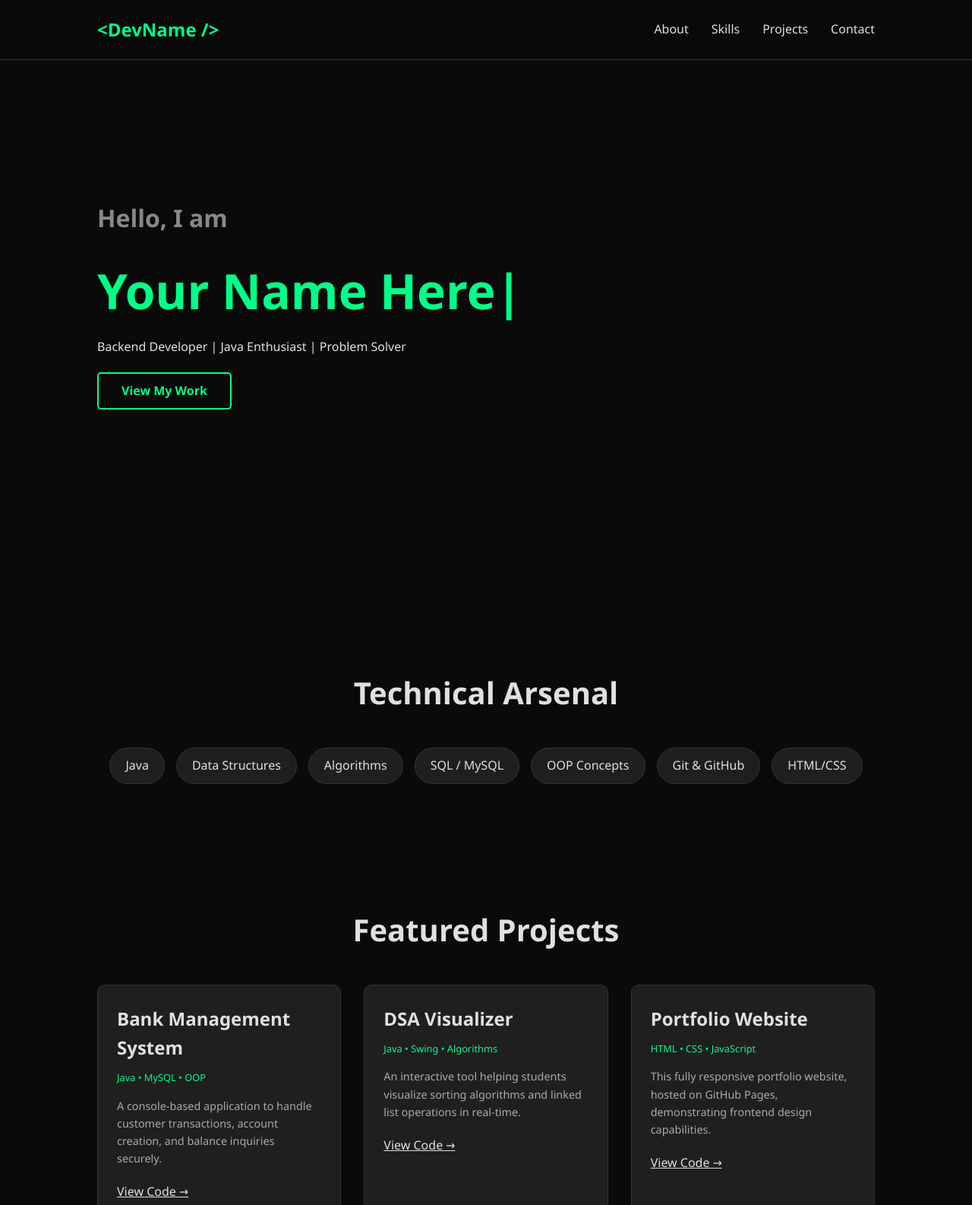
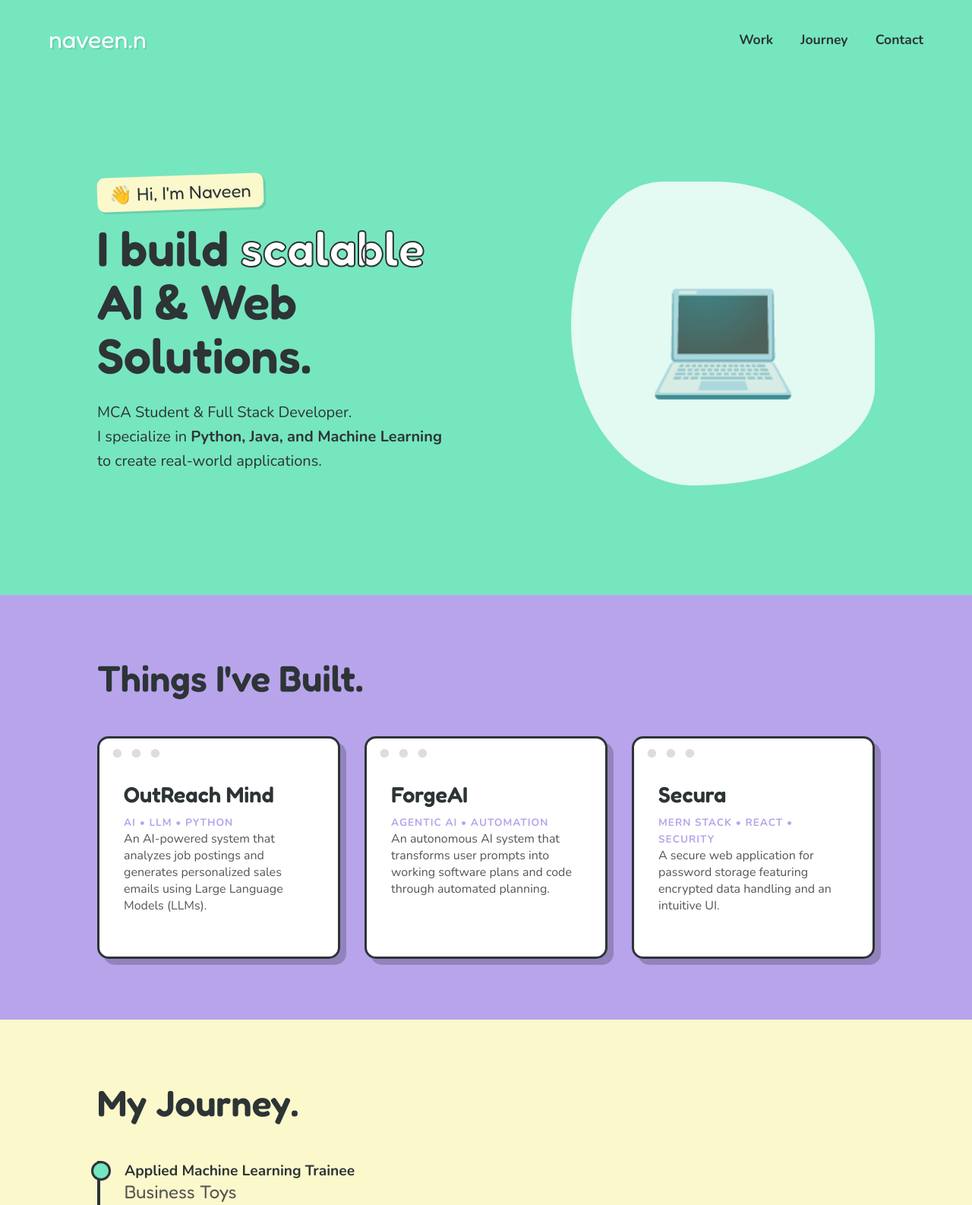
Before and after one commit to naveenmsrit/naveenmsrit.github.io, a plain HTML site: page index.html in a window 1280 px wide. Shown: the top 1586 px of the page at 76% size. Drawn offline with nearby package versions, Linux system fonts and the light colour scheme.

Commit message:
added cassie-style ui and resume

```diff
--- a/index.html
+++ b/index.html
@@ -3,15 +3,18 @@
 <head>
     <meta charset="UTF-8">
     <meta name="viewport" content="width=device-width, initial-scale=1.0">
-    <title>Developer Portfolio</title>
+    <title>Naveen N | Creative Developer</title>
     <style>
-        /* --- CSS VARIABLES & RESET --- */
+        @import url('https://fonts.googleapis.com/css2?family=Fredoka:wght@400;600&family=Nunito:wght@400;700&display=swap');
+
         :root {
-            --bg-color: #0a0a0a;
-            --text-color: #e0e0e0;
-            --accent-color: #00ff88; /* Matrix Green */
-            --secondary-bg: #1f1f1f;
-            --font-main: 'Segoe UI', Tahoma, Geneva, Verdana, sans-serif;
+            --mint: #76e6bf;
+            --purple: #b8a4eb;
+            --yellow: #fbf8cc;
+            --dark: #2d3436;
+            --white: #ffffff;
+            --header-font: 'Fredoka', sans-serif;
+            --body-font: 'Nunito', sans-serif;
         }
 
         * {
@@ -21,202 +24,319 @@
         }
 
         body {
-            background-color: var(--bg-color);
-            color: var(--text-color);
-            font-family: var(--font-main);
-            line-height: 1.6;
+            font-family: var(--body-font);
+            color: var(--dark);
+            overflow-x: hidden;
         }
-
-        a { text-decoration: none; color: inherit; transition: 0.3s; }
-        ul { list-style: none; }
 
         /* --- NAVIGATION --- */
         nav {
             display: flex;
             justify-content: space-between;
             align-items: center;
-            padding: 20px 10%;
-            position: fixed;
-            width: 100%;
-            background-color: rgba(10, 10, 10, 0.95);
-            backdrop-filter: blur(5px);
-            z-index: 1000;
-            border-bottom: 1px solid #333;
+            padding: 2rem 5%;
+            background-color: var(--mint);
         }
 
-        .logo { font-size: 1.5rem; font-weight: bold; color: var(--accent-color); }
-        .nav-links { display: flex; gap: 30px; }
-        .nav-links a:hover { color: var(--accent-color); }
-
-        /* --- HERO SECTION --- */
-        .hero {
-            height: 100vh;
-            display: flex;
-            flex-direction: column;
-            justify-content: center;
-            padding: 0 10%;
+        .logo {
+            font-family: var(--header-font);
+            font-size: 2rem;
+            color: var(--white);
+            text-shadow: 2px 2px 0px rgba(0,0,0,0.1);
         }
 
-        .hero h1 { font-size: 4rem; margin-bottom: 10px; }
-        .hero h2 { font-size: 2rem; color: #888; margin-bottom: 20px; }
-        .hero span { color: var(--accent-color); }
-
-        .btn {
-            display: inline-block;
-            padding: 10px 30px;
-            border: 2px solid var(--accent-color);
-            color: var(--accent-color);
-            border-radius: 5px;
-            font-weight: bold;
-            margin-top: 20px;
-            width: fit-content;
-        }
-
-        .btn:hover {
-            background-color: var(--accent-color);
-            color: var(--bg-color);
-        }
-
-        /* --- SKILLS SECTION --- */
-        .section { padding: 80px 10%; }
-        .section-title { font-size: 2.5rem; margin-bottom: 40px; text-align: center; }
-
-        .skills-grid {
-            display: flex;
-            flex-wrap: wrap;
-            gap: 15px;
-            justify-content: center;
-        }
-
-        .skill-tag {
-            background-color: var(--secondary-bg);
-            padding: 10px 20px;
-            border-radius: 50px;
-            border: 1px solid #333;
-        }
-
-        .skill-tag:hover { border-color: var(--accent-color); transform: translateY(-2px); transition: 0.3s;}
-
-        /* --- PROJECTS SECTION --- */
-        .projects-grid {
-            display: grid;
-            grid-template-columns: repeat(auto-fit, minmax(300px, 1fr));
-            gap: 30px;
-        }
-
-        .project-card {
-            background-color: var(--secondary-bg);
-            padding: 25px;
-            border-radius: 10px;
-            border: 1px solid #333;
+        .nav-links a {
+            text-decoration: none;
+            color: var(--dark);
+            font-weight: 700;
+            margin-left: 2rem;
+            font-size: 1.1rem;
             transition: 0.3s;
         }
 
-        .project-card:hover {
-            transform: translateY(-5px);
-            border-color: var(--accent-color);
+        .nav-links a:hover { color: var(--white); }
+
+        /* --- HERO SECTION (Mint Green) --- */
+        .hero {
+            background-color: var(--mint);
+            min-height: 85vh;
+            display: flex;
+            align-items: center;
+            justify-content: space-between;
+            padding: 0 10%;
+            position: relative;
         }
 
-        .project-card h3 { margin-bottom: 10px; font-size: 1.5rem; }
-        .project-card p { color: #aaa; margin-bottom: 20px; font-size: 0.9rem; }
-        .project-tech { font-size: 0.8rem; color: var(--accent-color); margin-bottom: 15px; display: block; }
+        .hero-text {
+            width: 50%;
+            z-index: 2;
+        }
 
-        /* --- CONTACT / FOOTER --- */
-        footer {
+        .greeting {
+            font-family: var(--header-font);
+            font-size: 1.5rem;
+            margin-bottom: 1rem;
+            display: inline-block;
+            transform: rotate(-2deg);
+            background: var(--yellow);
+            padding: 0.5rem 1rem;
+            border-radius: 10px;
+            box-shadow: 3px 3px 0px rgba(0,0,0,0.1);
+        }
+
+        h1 {
+            font-family: var(--header-font);
+            font-size: 4rem;
+            line-height: 1.1;
+            margin-bottom: 1.5rem;
+        }
+
+        h1 span {
+            color: var(--white);
+            -webkit-text-stroke: 2px var(--dark); /* Outline effect */
+        }
+
+        .hero p {
+            font-size: 1.25rem;
+            margin-bottom: 2rem;
+            max-width: 90%;
+            line-height: 1.6;
+        }
+
+        /* Hero Animation Floating Shape */
+        .floating-shape {
+            position: absolute;
+            right: 10%;
+            top: 20%;
+            width: 400px;
+            height: 400px;
+            background: var(--white);
+            border-radius: 50% 40% 30% 70% / 60% 30% 70% 40%;
+            animation: morph 8s ease-in-out infinite;
+            z-index: 1;
+            opacity: 0.8;
+            display: flex;
+            align-items: center;
+            justify-content: center;
+            font-size: 10rem;
+        }
+
+        @keyframes morph {
+            0% { border-radius: 50% 40% 30% 70% / 60% 30% 70% 40%; }
+            50% { border-radius: 30% 60% 70% 40% / 50% 60% 30% 60%; }
+            100% { border-radius: 50% 40% 30% 70% / 60% 30% 70% 40%; }
+        }
+
+        /* --- PROJECTS SECTION (Purple) --- */
+        .projects-section {
+            background-color: var(--purple);
+            padding: 5rem 10%;
+            position: relative;
+        }
+
+        .section-title {
+            font-family: var(--header-font);
+            font-size: 3rem;
+            margin-bottom: 3rem;
+            color: var(--dark);
+        }
+
+        .project-grid {
+            display: grid;
+            grid-template-columns: repeat(auto-fit, minmax(300px, 1fr));
+            gap: 2rem;
+        }
+
+        .card {
+            background: var(--white);
+            border: 3px solid var(--dark);
+            border-radius: 15px;
+            padding: 2rem;
+            box-shadow: 8px 8px 0px rgba(0,0,0,0.2);
+            transition: transform 0.2s;
+            position: relative;
+        }
+
+        /* The "Browser Window" dots effect */
+        .card::before {
+            content: "• • •";
+            position: absolute;
+            top: 10px;
+            left: 15px;
+            font-size: 2rem;
+            line-height: 0.5;
+            color: #ddd;
+        }
+
+        .card:hover {
+            transform: translate(-4px, -4px);
+            box-shadow: 12px 12px 0px rgba(0,0,0,0.2);
+        }
+
+        .card h3 {
+            margin-top: 1.5rem;
+            font-size: 1.8rem;
+            font-family: var(--header-font);
+            margin-bottom: 0.5rem;
+        }
+
+        .card p {
+            font-size: 1rem;
+            margin-bottom: 1.5rem;
+            color: #555;
+        }
+
+        .tech-stack {
+            font-size: 0.85rem;
+            font-weight: 700;
+            color: var(--purple);
+            text-transform: uppercase;
+            letter-spacing: 1px;
+        }
+
+        /* --- EXPERIENCE SECTION (Yellow) --- */
+        .experience-section {
+            background-color: var(--yellow);
+            padding: 5rem 10%;
+        }
+
+        .timeline-item {
+            border-left: 4px solid var(--dark);
+            padding-left: 2rem;
+            margin-bottom: 2rem;
+            position: relative;
+        }
+
+        .timeline-item::before {
+            content: '';
+            position: absolute;
+            left: -12px;
+            top: 0;
+            width: 20px;
+            height: 20px;
+            background: var(--mint);
+            border: 3px solid var(--dark);
+            border-radius: 50%;
+        }
+
+        .exp-role { font-weight: 800; font-size: 1.2rem; }
+        .exp-company { font-family: var(--header-font); font-size: 1.5rem; color: #555; }
+        .exp-date { font-size: 0.9rem; margin-bottom: 0.5rem; display: block; color: #777;}
+
+        /* --- CONTACT SECTION --- */
+        .contact-section {
+            background-color: var(--white);
+            padding: 5rem 10%;
             text-align: center;
-            padding: 50px 0;
-            border-top: 1px solid #333;
-            color: #777;
+        }
+
+        .contact-btn {
+            display: inline-block;
+            background: var(--mint);
+            color: var(--dark);
+            padding: 1rem 3rem;
+            font-size: 1.5rem;
+            font-family: var(--header-font);
+            text-decoration: none;
+            border: 3px solid var(--dark);
+            border-radius: 50px;
+            box-shadow: 5px 5px 0px var(--dark);
+            transition: 0.2s;
+        }
+
+        .contact-btn:hover {
+            transform: translateY(-3px);
+            box-shadow: 8px 8px 0px var(--dark);
         }
 
         /* --- RESPONSIVE --- */
         @media (max-width: 768px) {
-            .hero h1 { font-size: 2.5rem; }
-            .nav-links { display: none; } /* Hidden on mobile for simplicity */
+            h1 { font-size: 2.5rem; }
+            .hero { flex-direction: column; text-align: center; justify-content: center; }
+            .hero-text { width: 100%; }
+            .floating-shape { display: none; } /* Hide animation on phone */
+            .nav-links { display: none; }
         }
     </style>
 </head>
 <body>
 
     <nav>
-        <div class="logo">&lt;DevName /&gt;</div>
-        <ul class="nav-links">
-            <li><a href="#about">About</a></li>
-            <li><a href="#skills">Skills</a></li>
-            <li><a href="#projects">Projects</a></li>
-            <li><a href="#contact">Contact</a></li>
-        </ul>
+        <div class="logo">naveen.n</div>
+        <div class="nav-links">
+            <a href="#projects">Work</a>
+            <a href="#experience">Journey</a>
+            <a href="#contact">Contact</a>
+        </div>
     </nav>
 
-    <section class="hero" id="about">
-        <h2>Hello, I am</h2>
-        <h1><span id="typing-text"></span><span class="cursor">|</span></h1>
-        <p>Backend Developer | Java Enthusiast | Problem Solver</p>
-        <a href="#projects" class="btn">View My Work</a>
-    </section>
+    <header class="hero">
+        <div class="hero-text">
+            <div class="greeting">👋 Hi, I'm Naveen</div>
+            <h1>I build <span>scalable</span><br>AI & Web Solutions.</h1>
+            <p>
+                MCA Student & Full Stack Developer. <br>
+                I specialize in <strong>Python, Java, and Machine Learning</strong> to create real-world applications.
+            </p>
+        </div>
+        <div class="floating-shape">💻</div>
+    </header>
 
-    <section class="section" id="skills">
-        <h2 class="section-title">Technical Arsenal</h2>
-        <div class="skills-grid">
-            <div class="skill-tag">Java</div>
-            <div class="skill-tag">Data Structures</div>
-            <div class="skill-tag">Algorithms</div>
-            <div class="skill-tag">SQL / MySQL</div>
-            <div class="skill-tag">OOP Concepts</div>
-            <div class="skill-tag">Git & GitHub</div>
-            <div class="skill-tag">HTML/CSS</div>
-        </div>
-    </section>
+    <section id="projects" class="projects-section">
+        <h2 class="section-title">Things I've Built.</h2>
+        <div class="project-grid">
 
-    <section class="section" id="projects">
-        <h2 class="section-title">Featured Projects</h2>
-        <div class="projects-grid">
-
-            <div class="project-card">
-                <h3>Bank Management System</h3>
-                <span class="project-tech">Java • MySQL • OOP</span>
-                <p>A console-based application to handle customer transactions, account creation, and balance inquiries securely.</p>
-                <a href="#" style="text-decoration: underline;">View Code &rarr;</a>
+            <div class="card">
+                <h3>OutReach Mind</h3>
+                <span class="tech-stack">AI • LLM • Python</span>
+                <p>An AI-powered system that analyzes job postings and generates personalized sales emails using Large Language Models (LLMs).</p>
             </div>
 
-            <div class="project-card">
-                <h3>DSA Visualizer</h3>
-                <span class="project-tech">Java • Swing • Algorithms</span>
-                <p>An interactive tool helping students visualize sorting algorithms and linked list operations in real-time.</p>
-                <a href="#" style="text-decoration: underline;">View Code &rarr;</a>
+            <div class="card">
+                <h3>ForgeAI</h3>
+                <span class="tech-stack">Agentic AI • Automation</span>
+                <p>An autonomous AI system that transforms user prompts into working software plans and code through automated planning.</p>
             </div>
 
-            <div class="project-card">
-                <h3>Portfolio Website</h3>
-                <span class="project-tech">HTML • CSS • JavaScript</span>
-                <p>This fully responsive portfolio website, hosted on GitHub Pages, demonstrating frontend design capabilities.</p>
-                <a href="#" style="text-decoration: underline;">View Code &rarr;</a>
+            <div class="card">
+                <h3>Secura</h3>
+                <span class="tech-stack">MERN Stack • React • Security</span>
+                <p>A secure web application for password storage featuring encrypted data handling and an intuitive UI.</p>
             </div>
 
         </div>
     </section>
 
-    <footer id="contact">
-        <p>Built with pure code.</p>
-        <p>Email: contact@example.com | <a href="#" style="color:var(--accent-color)">LinkedIn</a></p>
+    <section id="experience" class="experience-section">
+        <h2 class="section-title">My Journey.</h2>
+
+        <div class="timeline-item">
+            <span class="exp-role">Applied Machine Learning Trainee</span>
+            <div class="exp-company">Business Toys</div>
+            <span class="exp-date">Sep 2024 - Dec 2024</span>
+            <p>Worked on end-to-end ML workflows, model training with Scikit-learn, and data analysis using Pandas & NumPy.</p>
+        </div>
+
+        <div class="timeline-item">
+            <span class="exp-role">Master of Computer Applications</span>
+            <div class="exp-company">Ramaiah Institute of Technology</div>
+            <span class="exp-date">Current | CGPA: 8.15</span>
+            <p>Specializing in Algorithms, Software Engineering, and Cloud Technologies.</p>
+        </div>
+
+    </section>
+
+    <footer id="contact" class="contact-section">
+        <h2 class="section-title">Let's Chat.</h2>
+        <p style="margin-bottom: 2rem; font-size: 1.2rem;">
+            I'm always open to discussing AI, Web Dev, or new opportunities.
+        </p>
+        <a href="mailto:naveenn.msrit@gmail.com" class="contact-btn">Pop me an email</a>
+        <br><br>
+        <p>
+            <a href="#" style="color: #777; text-decoration: underline;">LinkedIn</a>
+        </p>
     </footer>
 
-    <script>
-        // --- JAVASCRIPT FOR TYPING EFFECT ---
-        const textToType = "Your Name Here";
-        const typeElement = document.getElementById("typing-text");
-        let charIndex = 0;
-
-        function typeWriter() {
-            if (charIndex < textToType.length) {
-                typeElement.innerHTML += textToType.charAt(charIndex);
-                charIndex++;
-                setTimeout(typeWriter, 100);
-            }
-        }
-
-        // Start typing when page loads
-        window.onload = typeWriter;
-    </script>
 </body>
 </html>
```
